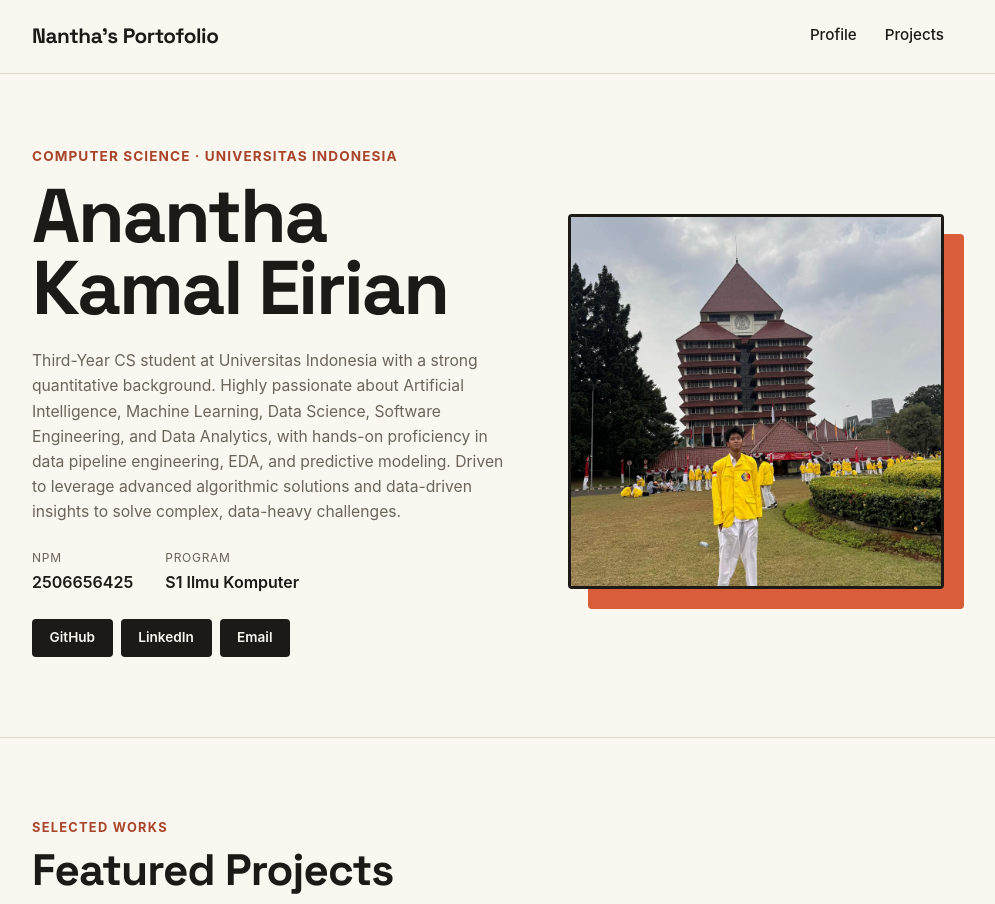
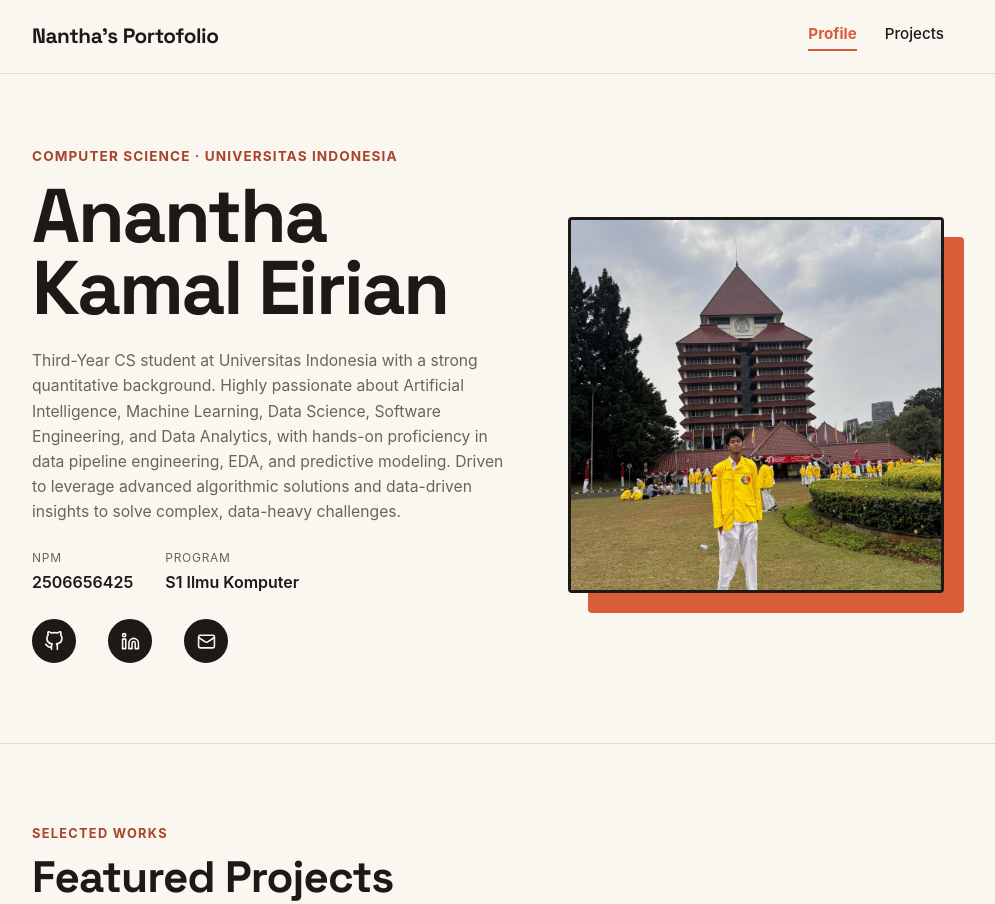
Before and after one commit to ananthakamal-lgtm/myportofolio, a Django app: page / in a window 1280 px wide. Shown: the top 904 px of the page, without its empty margins (152-1147 px from the left). Run offline with Django 5.2, Linux system fonts and the light colour scheme.

Commit message:
feat: add active section tracker and redesign social icons

```diff
--- a/static/css/style.css
+++ b/static/css/style.css
@@ -44,6 +44,12 @@ h1, h2, h3, .brand {
     position: sticky;
     top: 0;
     z-index: 50;
+}
+/* section tracker */
+.site-header nav a.active {
+    color: var(--accent);
+    font-weight: 700;
+    border-bottom: 2px solid var(--accent);
 }
 
 .site-header .container {
@@ -147,25 +153,91 @@ h1, h2, h3, .brand {
 
 .social-links {
     display: flex;
-    gap: 0.5rem;
-    flex-wrap: wrap;
+    gap: 2.0rem;
+    align-items: center;
+    position: relative;
 }
 
 .social-link {
-    display: inline-block;
-    font-size: 0.85rem;
-    font-weight: 600;
-    text-decoration: none;
+    position: relative;
+    display: inline-flex;
+    align-items: center;
+    justify-content: center;
+    width: 44px;
+    height: 44px;
+    border-radius: 50%;
     color: var(--paper);
     background-color: var(--ink);
-    border-radius: var(--radius);
-    padding: 0.5rem 1.1rem;
+    border: 2px solid var(--ink);
+    text-decoration: none;
     transition: var(--transition);
 }
 
+/* Icon SVG */
+.social-link .social-icon {
+    display: block;
+    transition: transform 0.2s ease;
+}
+
+/* Hover effect */
 .social-link:hover {
     background-color: var(--accent);
-    transform: translateY(-2px);
+    border-color: var(--accent);
+    transform: translateY(-3px);
+    box-shadow: 0 6px 14px rgba(217, 93, 57, 0.35);
+}
+
+.social-link:hover .social-icon {
+    transform: scale(1.1);
+}
+
+/* Tooltip Pop-out Box */
+.social-link::after {
+    content: attr(data-tooltip);
+    position: absolute;
+    top: calc(100% + 10px);
+    left: 50%;
+    transform: translateX(-50%) translateY(-6px);
+    background-color: var(--ink);
+    color: var(--paper);
+    font-family: "Space Grotesk", sans-serif;
+    font-size: 0.75rem;
+    font-weight: 700;
+    letter-spacing: 0.03em;
+    padding: 0.25rem 0.6rem;
+    border-radius: var(--radius);
+    white-space: nowrap;
+    opacity: 0;
+    visibility: hidden;
+    pointer-events: none;
+    transition: opacity 0.2s ease, transform 0.2s ease, visibility 0.2s ease;
+    box-shadow: 2px 2px 0px var(--accent);
+    z-index: 30;
+}
+
+/* Arrowhead Tooltip */
+.social-link::before {
+    content: "";
+    position: absolute;
+    top: calc(100% + 4px);
+    left: 50%;
+    transform: translateX(-50%) translateY(-6px);
+    border-width: 0 5px 6px 5px;
+    border-style: solid;
+    border-color: transparent transparent var(--ink) transparent;
+    opacity: 0;
+    visibility: hidden;
+    pointer-events: none;
+    transition: opacity 0.2s ease, transform 0.2s ease, visibility 0.2s ease;
+    z-index: 31;
+}
+
+/* Show Tooltip When Hover */
+.social-link:hover::after,
+.social-link:hover::before {
+    opacity: 1;
+    visibility: visible;
+    transform: translateX(-50%) translateY(0);
 }
 
 .hero-photo {
--- a/templates/index.html
+++ b/templates/index.html
@@ -46,9 +46,42 @@
                         </div>
                     </dl>
                     <div class="social-links">
-                        <a href="https://github.com/Nik-byte-coder" class="social-link" target="_blank" rel="noopener noreferrer">GitHub</a>
-                        <a href="https://www.linkedin.com/in/anantha-kamal-eirian-10a604321/" class="social-link" target="_blank" rel="noopener noreferrer">LinkedIn</a>
-                        <a href="mailto:nanthakamaljkt24@gmail.com" class="social-link" target="_blank">Email</a>
+                        <!-- GitHub Button -->
+                        <a href="https://github.com/Nik-byte-coder"
+                        class="social-link"
+                        target="_blank"
+                        rel="noopener noreferrer"
+                        aria-label="GitHub"
+                        data-tooltip="GitHub">
+                            <svg class="social-icon" width="20" height="20" viewBox="0 0 24 24" fill="none" stroke="currentColor" stroke-width="2" stroke-linecap="round" stroke-linejoin="round">
+                                <path d="M9 19c-5 1.5-5-2.5-7-3m14 6v-3.87a3.37 3.37 0 0 0-.94-2.61c3.14-.35 6.44-1.54 6.44-7A5.44 5.44 0 0 0 20 4.77 5.07 5.07 0 0 0 19.91 1S18.73.65 16 2.48a13.38 13.38 0 0 0-7 0C6.27.65 5.09 1 5.09 1A5.07 5.07 0 0 0 5 4.77a5.44 5.44 0 0 0-1.5 3.78c0 5.42 3.3 6.61 6.44 7A3.37 3.37 0 0 0 9 18.13V22"></path>
+                            </svg>
+                        </a>
+
+                        <!-- LinkedIn Button -->
+                        <a href="https://www.linkedin.com/in/anantha-kamal-eirian-10a604321/"
+                        class="social-link"
+                        target="_blank"
+                        rel="noopener noreferrer"
+                        aria-label="LinkedIn"
+                        data-tooltip="LinkedIn">
+                            <svg class="social-icon" width="19" height="19" viewBox="0 0 24 24" fill="none" stroke="currentColor" stroke-width="2" stroke-linecap="round" stroke-linejoin="round">
+                                <path d="M16 8a6 6 0 0 1 6 6v7h-4v-7a2 2 0 0 0-2-2 2 2 0 0 0-2 2v7h-4v-7a6 6 0 0 1 6-6z"></path>
+                                <rect width="4" height="12" x="2" y="9"></rect>
+                                <circle cx="4" cy="4" r="2"></circle>
+                            </svg>
+                        </a>
+
+                        <!-- Email Button -->
+                        <a href="mailto:nanthakamaljkt24@gmail.com"
+                        class="social-link"
+                        aria-label="Email"
+                        data-tooltip="Email">
+                            <svg class="social-icon" width="19" height="19" viewBox="0 0 24 24" fill="none" stroke="currentColor" stroke-width="2" stroke-linecap="round" stroke-linejoin="round">
+                                <rect width="20" height="16" x="2" y="4" rx="2"></rect>
+                                <path d="m22 7-8.97 5.7a1.94 1.94 0 0 1-2.06 0L2 7"></path>
+                            </svg>
+                        </a>
                     </div>
                 </div>
             </div>
@@ -146,5 +179,34 @@
             <p>&copy; 2026 Nantha. Fakultas Ilmu Komputer, Universitas Indonesia.</p>
         </div>
     </footer>
+
+    <!-- Script section tracker-->
+    <script>
+        const sections = document.querySelectorAll('section[id]');
+        const navLinks = document.querySelectorAll('.site-header nav a');
+
+        const observerOptions = {
+            root: null,
+            /* Offset area deteksi agar sinkron dengan tinggi header sticky */
+            rootMargin: '-20% 0px -50% 0px',
+            threshold: 0
+        };
+
+        const observer = new IntersectionObserver((entries) => {
+            entries.forEach(entry => {
+                if (entry.isIntersecting) {
+                    const activeId = entry.target.getAttribute('id');
+                    navLinks.forEach(link => {
+                        link.classList.toggle(
+                            'active',
+                            link.getAttribute('href') === `#${activeId}`
+                        );
+                    });
+                }
+            });
+        }, observerOptions);
+
+        sections.forEach(section => observer.observe(section));
+    </script>
 </body>
 </html>
```
